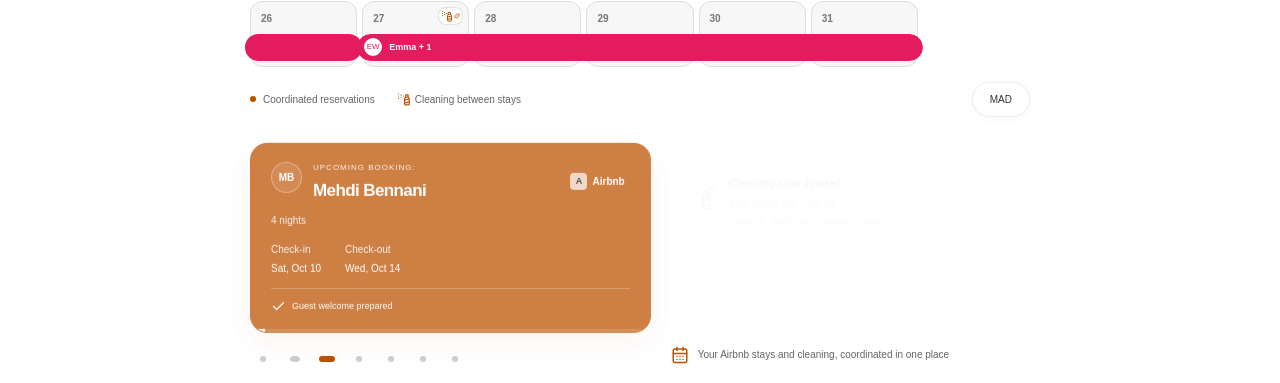
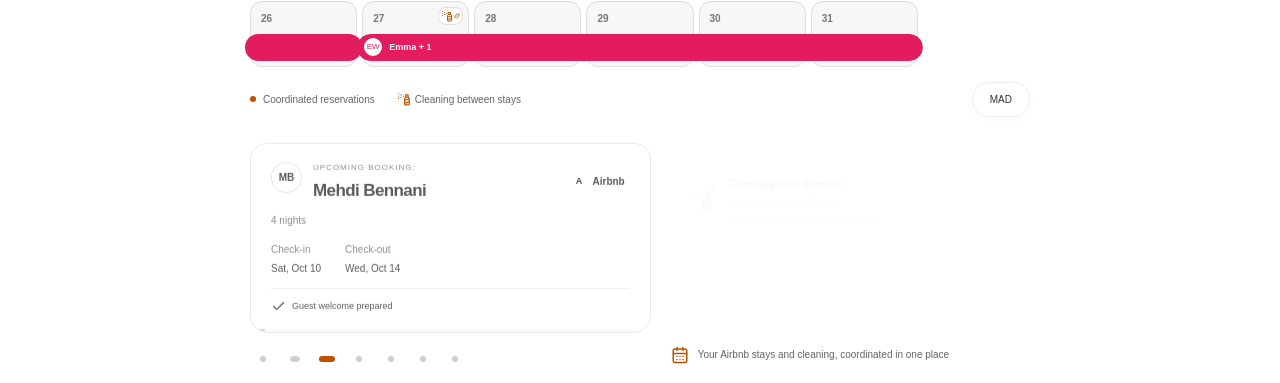
Before and after one commit to aimranb/coohosty, a Next.js app: page /en in a window 1280 px wide. Shown: the part 4377-4760 px from the top of the page. Built offline with nearby package versions, Linux system fonts and the light colour scheme; no server answers; a web font is replaced by a local one.

Commit message:
Make calendar guest card transparent on white

```diff
--- a/src/app/brand-palette.css
+++ b/src/app/brand-palette.css
@@ -24,12 +24,13 @@ body{background:#fff;color:#111}::selection{background:#bc5200;color:white}
 .signature-orbit{border-color:#bc520040}.eye-signature,.signature-copy h3,.faq-intro h2,.faq-item h3,.property-listing-info h3{color:#111}
 .audit-section input:not([type=checkbox]):not([type=radio]),.audit-section select,.audit-section textarea{background:white;border-color:#11111130;color:#111}
 .footer,.platform-section,.phone-review-panel,.phone-listing-amenity,.phone-listing-booking{border-color:#1111111f}
-/* Orange guest card, with high-contrast white details. */
+/* Transparent guest card on the white calendar surface. */
 .reservation-section{background:white}.reservation-stage{background:white;border-color:#11111120}
-.reservation-detail{background:var(--purple);border-color:var(--purple);box-shadow:0 12px 30px #bc520015}
-.reservation-detail h3,.reservation-detail dd,.reservation-ready{color:white}
-.reservation-detail-label,.reservation-nights,.reservation-detail dt{color:#ffffffe6}
-.reservation-detail-avatar{background:#ffffff18;border-color:#ffffff55;color:white}
+.reservation-detail{background:transparent;border-color:#11111120;color:#222;box-shadow:none}
+.reservation-detail h3,.reservation-detail dd,.reservation-detail .reservation-ready{color:#222}
+.reservation-detail-label,.reservation-nights,.reservation-detail dt{color:#666}
+.reservation-detail-avatar{background:white;border-color:#11111120;color:#222}
+.reservation-detail .reservation-channel{background:transparent;color:#222}.reservation-detail .platform-mark{background:#f5f5f5;color:#222}.reservation-detail .reservation-ready{border-top-color:#11111115}.reservation-detail .reservation-progress{background:#11111108}.reservation-detail .reservation-progress>span{background:#11111130}
 .reservation-ready{border-color:#ffffff40}.reservation-progress{background:#ffffff20}.reservation-progress>span{background:white}
 .reservation-channel{padding:5px 7px;top:24px;inset-inline-end:18px;background:var(--purple);border-radius:6px;color:white}
 .reservation-channel .platform-mark{background:#ffffffb3;color:#111}
```
